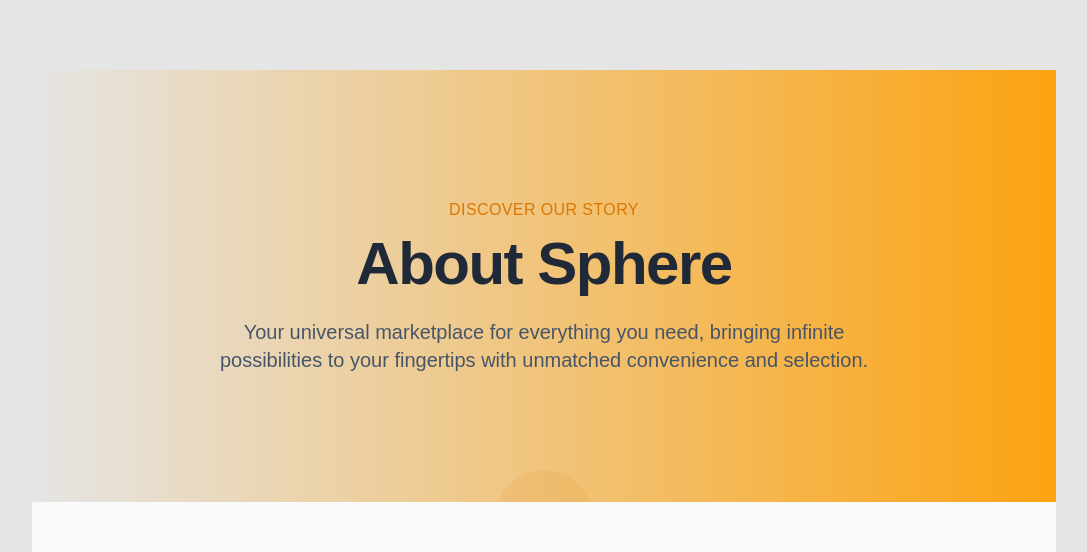
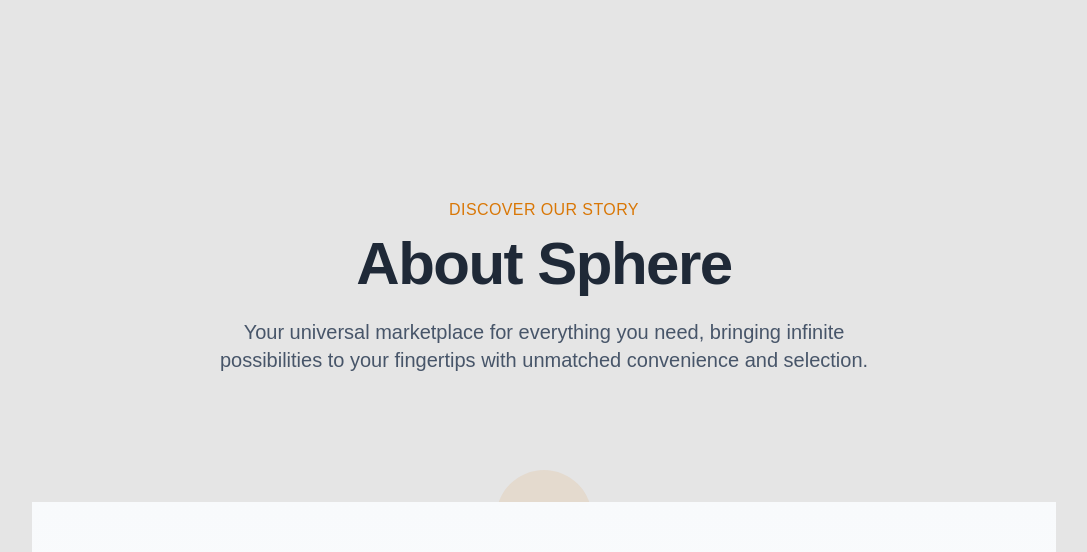
Before and after one commit to DTarkh/TBC-final-project, a Next.js app: page /en/about in a window 1280 px wide. Shown: the part 121-673 px from the top of the page, without its empty margins (96-1183 px from the left). Built offline with nearby package versions, Linux system fonts and the light colour scheme; no server answers; the database is empty; a web font is replaced by a local one.

Commit message:
Removed beckground from about us header section

```diff
--- a/app/[locale]/(dashboard)/about/page.tsx
+++ b/app/[locale]/(dashboard)/about/page.tsx
@@ -8,7 +8,7 @@ export default function About() {
     <main className="overflow-hidden">
       {/* Hero Section */}
       <section className="relative py-24 md:py-32 overflow-hidden">
-        <div className="absolute inset-0 bg-gradient-to-r from-[#E5E5E5] to-[#FCA311] z-0"></div>
+        <div className="absolute z-0"></div>
         <div className="container mx-auto px-4 relative z-10">
           <div className="max-w-3xl mx-auto text-center">
             <h4 className="text-amber-600 font-medium mb-3 tracking-wide uppercase">Discover Our Story</h4>
```
